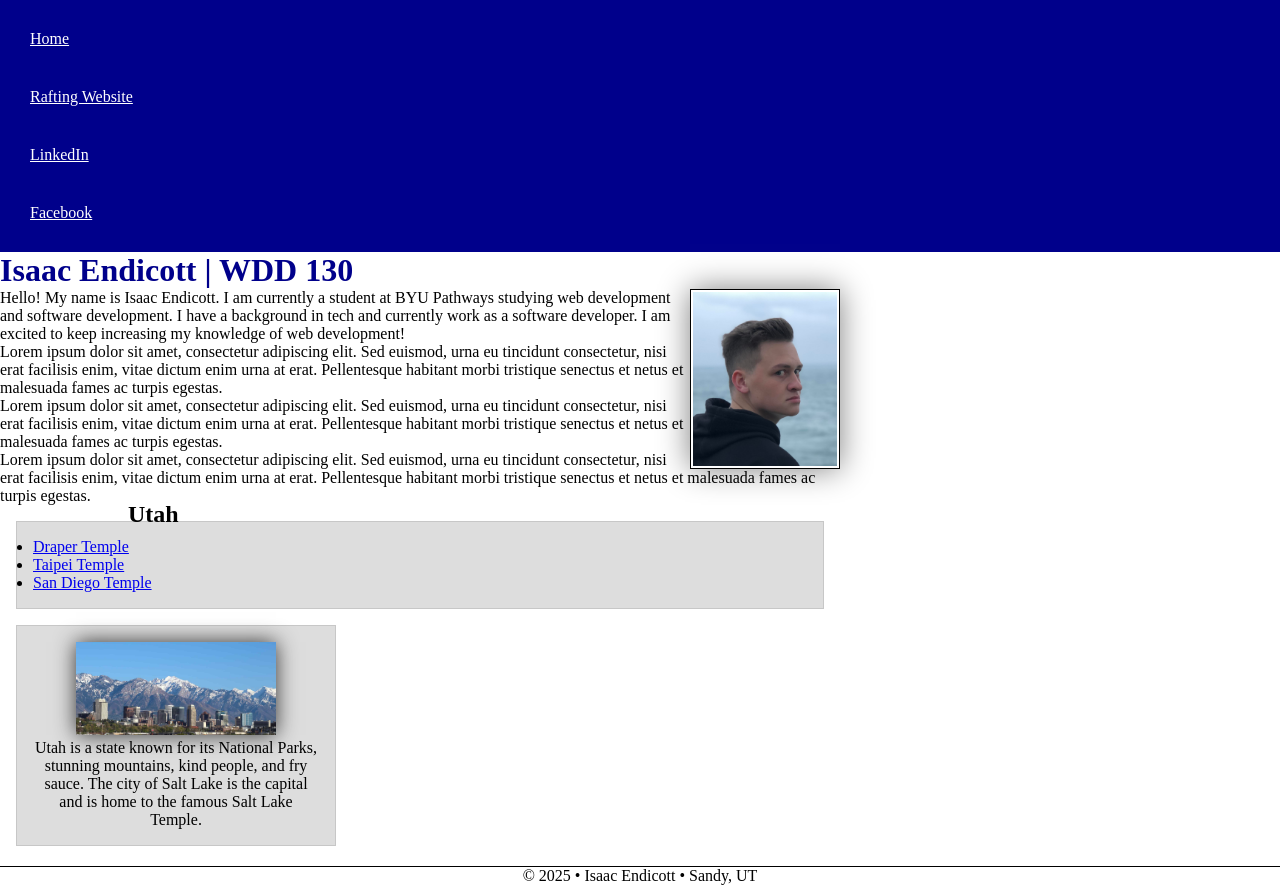
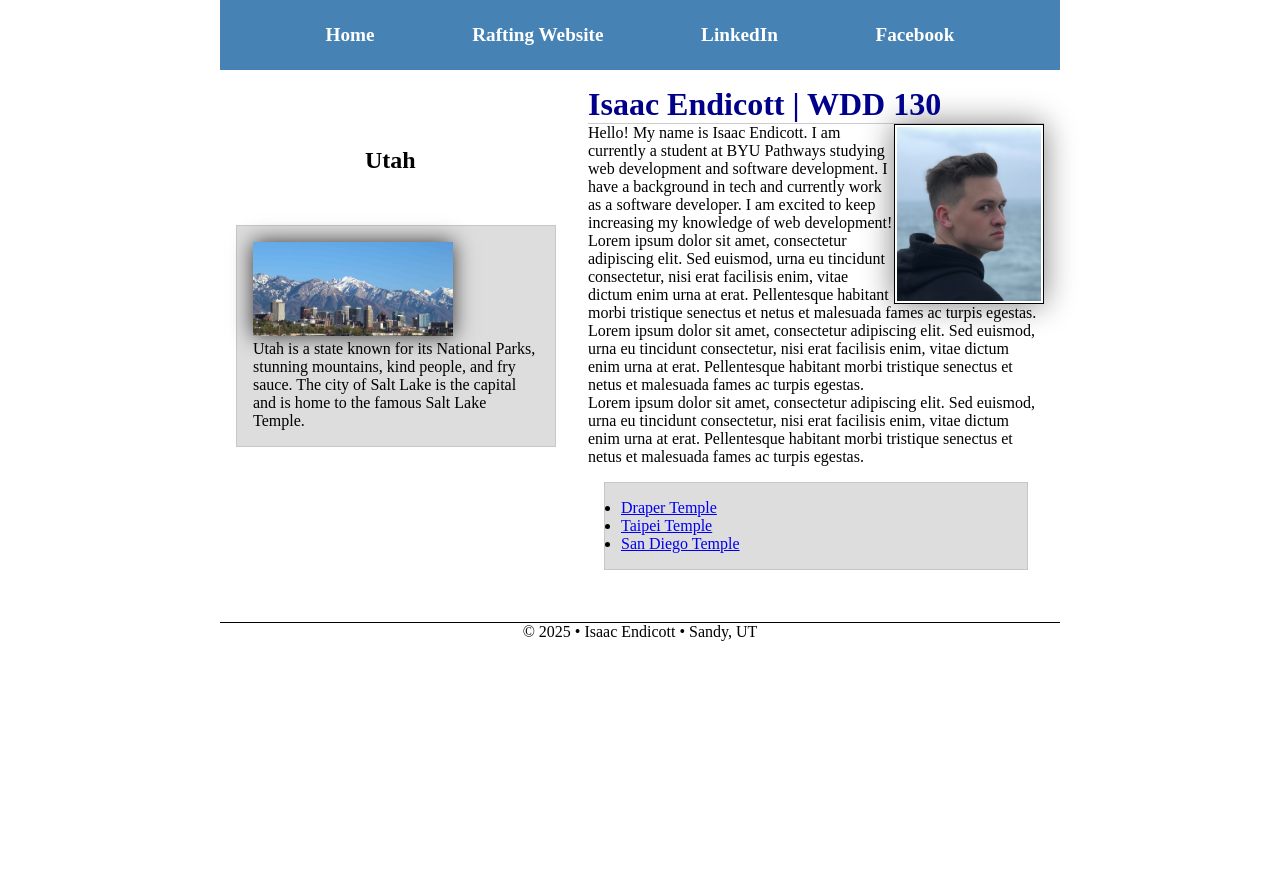
Before and after one commit to endicottisaac/wdd130, a plain HTML site: page index.html in a window 1280 px wide. After the commit the page ends 800 px from the top, so only its background shows below. Drawn offline with Linux system fonts and the light colour scheme.

Commit message:
home page layout week 04

```diff
--- a/index.html
+++ b/index.html
@@ -20,6 +20,7 @@
             <a href="https://facebook.com/">Facebook</a>
         </nav>
     </header>
+    <div class="grid">
         <main>
             <h1>Isaac Endicott | WDD 130</h1>
             <img src="images/profile.jpg" alt="Hello, my name is Isaac Endicott" width="200">
@@ -50,6 +51,7 @@
             <p>Utah is a state known for its National Parks, stunning mountains, kind people, and fry sauce. The city of
                 Salt Lake is the capital and is home to the famous Salt Lake Temple.</p>
         </aside>
+    </div>
     <footer>
         <p>&copy; 2025 • Isaac Endicott • Sandy, UT</p>
     </footer>
--- a/styles/styles.css
+++ b/styles/styles.css
@@ -3,26 +3,45 @@
     padding: 0;
     box-sizing: border-box;
 }
-main {
+
+header, .grid, footer {
     max-width: 840px;
+    margin: 0 auto;
 }
 
 nav {
-    background-color: darkblue;
-    padding: 10px;
+    background-color: steelblue;
+    padding: 1rem;
+    display: flex;
+    justify-content: space-evenly;
+    align-items: center;
 }
 
 nav a {
-    color: white;
     display: block;
-    padding: 20px;
+    padding: 0.5rem;
+    text-decoration: none;
+    font-size: 1.2rem;
+    font-weight: 700;
+    color: #fff; /* shorthand for white */
 }
 
 h1 {
     color: darkblue;
+    border-bottom: 1px solid #ccc;
 }
 
 
+
+.grid {
+    display: grid;
+    align-items: center;
+}
+
+main {
+    grid-column: 2/3;
+    margin: 1rem;
+}
 
 main img {
     width: 150px;
@@ -43,7 +62,9 @@ p {
 
 aside {
     width: 20rem;
-    text-align: center;
+    position: relative;
+    grid-column: 1/2;
+    grid-row: 1/2;
 }
 
 aside h2 {
```
Lines whose indentation alone changed are shown as unchanged.
